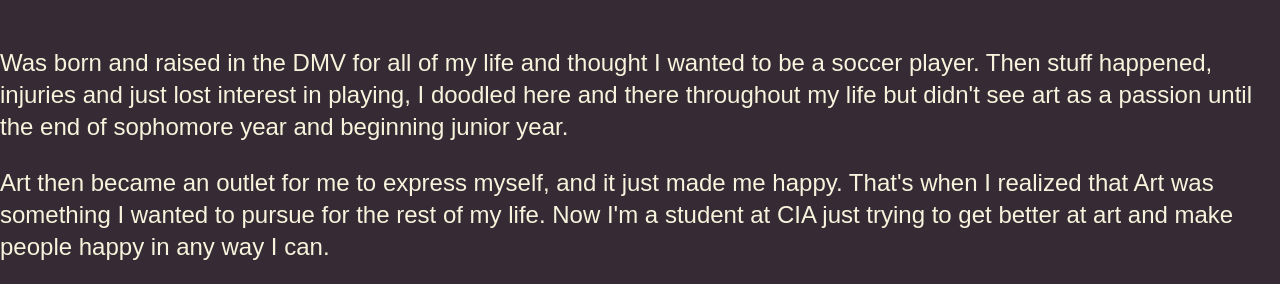
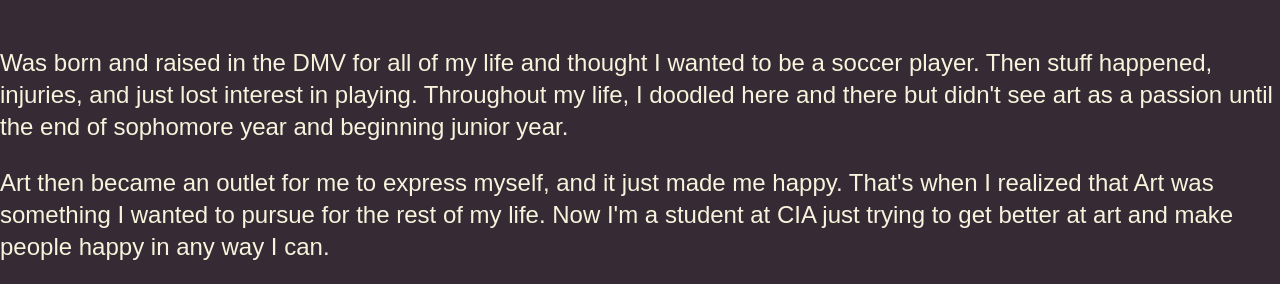
Before and after one commit to KalabBumbaugh/KalabBumbaugh.github.io, a plain HTML site: page about.html in a window 1280 px wide. Shown: the part 230-514 px from the top of the page. Drawn offline with Linux system fonts and the light colour scheme.

Commit message:
more about section changes

```diff
--- a/about.html
+++ b/about.html
@@ -25,7 +25,7 @@
     <main class="aboout-page">
         <section class="about-text">
             <h1>About Kalab Bumbaugh (Me)</h1>
-            <p>Was born and raised in the DMV for all of my life and thought I wanted to be a soccer player. Then stuff happened, injuries and just lost interest in playing, I doodled here and there throughout my life but didn't see art as a passion until the end of sophomore year and beginning junior year.</p>
+            <p>Was born and raised in the DMV for all of my life and thought I wanted to be a soccer player. Then stuff happened, injuries, and just lost interest in playing. Throughout my life, I doodled here and there but didn't see art as a passion until the end of sophomore year and beginning junior year.</p>
             <p>Art then became an outlet for me to express myself, and it just made me happy. That's when I realized that Art was something I wanted to pursue for the rest of my life. Now I'm a student at CIA just trying to get better at art and make people happy in any way I can.</p>
             <h3>KalabBumbaugh@gmail.com</h3>
         </section>
```
